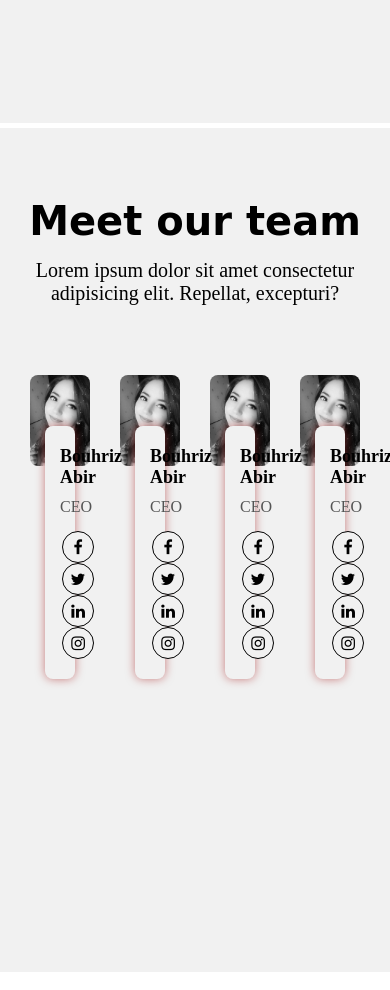
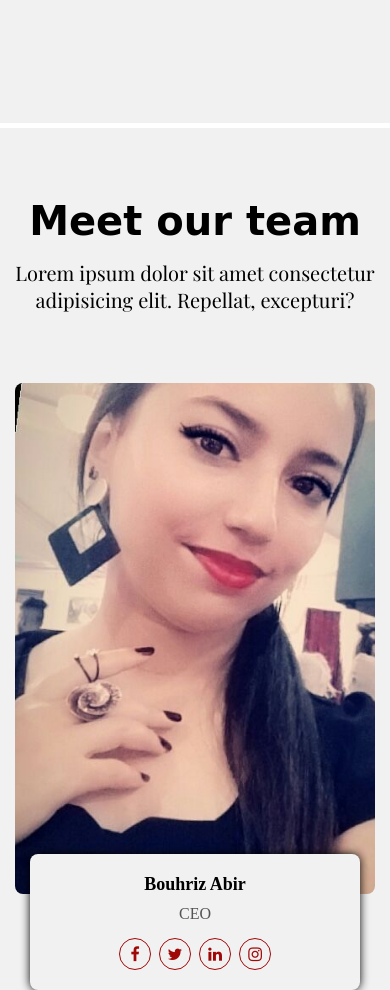
Before and after one commit to Abir-Bouhriz/Suit-Store-Site, a plain HTML site: page about.html in a window 390 px wide. Shown: the part 800-1790 px from the top of the page. Drawn offline with nearby package versions, Linux system fonts and the light colour scheme; a web font is replaced by a local one.

Commit message:
our team

```diff
--- a/about.html
+++ b/about.html
@@ -66,7 +66,7 @@
             <div class="team-row">
                 <div class="team-items">
                     <div class="team-item">
-                        <img src="image/person2.png" alt="team">
+                        <img src="image/me.png" alt="team">
                         <div class="team-inner">
                             <div class="team-info">
                                 <h5>Bouhriz Abir</h5>
@@ -81,7 +81,7 @@
                         </div>
                     </div>
                     <div class="team-item">
-                        <img src="image/person2.png" alt="team">
+                        <img src="image/me.png" alt="team">
                         <div class="team-inner">
                             <div class="team-info">
                                 <h5>Bouhriz Abir</h5>
@@ -96,7 +96,7 @@
                         </div>
                     </div>
                     <div class="team-item">
-                        <img src="image/person2.png" alt="team">
+                        <img src="image/me.png" alt="team">
                         <div class="team-inner">
                             <div class="team-info">
                                 <h5>Bouhriz Abir</h5>
@@ -111,7 +111,7 @@
                         </div>
                     </div>
                     <div class="team-item">
-                        <img src="image/person2.png" alt="team">
+                        <img src="image/me.png" alt="team">
                         <div class="team-inner">
                             <div class="team-info">
                                 <h5>Bouhriz Abir</h5>
--- a/script.js
+++ b/script.js
@@ -15,7 +15,7 @@
 
 //navbar links
 const navbar = document.querySelector(".navbar");
-      a=navbar.querySelectorAll("a");
+      a = navbar.querySelectorAll("a");
 
       a.forEach(function (element) {
           element.addEventListener("click",function(){
--- a/style.css
+++ b/style.css
@@ -200,7 +200,7 @@ body{
 .team-section{
     background-color: #f1f1f1;
     min-height: 100vh;
-    padding: 70px 15px;
+    padding: 70px 15px 30px;
     margin-top: 5px;
 }
 
@@ -231,6 +231,8 @@ body{
     font-size: 20px;
     text-align: center;
     margin: 15px 0 0;
+
+    font-family: 'Playfair Display', serif;
 }
 
 .team-section .team-items{
@@ -245,6 +247,7 @@ body{
     flex-basis: calc(25% - 30px);
     max-width: calc(25% - 30px);
     transition: all .5s ease;
+    margin-bottom: 40px;
 }
 
 .team-section .team-items .team-item img{
@@ -264,7 +267,7 @@ body{
     text-align: center;
     padding: 20px 15px;
     border-radius: 8px;
-    box-shadow: 0 0 10px rgb(160, 7, 7, 0.5);
+    box-shadow: 0 0 10px #000;
     transition: all .5s ease;
     margin-top: -40px;
 }
@@ -300,17 +303,17 @@ body{
     height: 32px;
     width: 32px;
     background-color: #f1f1f1;
-    color: #000;
+    color: rgb(160, 7, 7);
     border-radius: 50%;
-    border: 1px solid #000;
+    border: 1px solid rgb(160, 7, 7);
     margin: 0 2px;
     text-align: center;
     line-height: 32px;
     font-size: 16px;
+    transition: all .5 ease;
 }
 .team-section .team-items .team-item .team-inner .team-info .social-links a:hover{
-    color: rgb(160, 7, 7);
-    border: 1px solid rgb(160, 7, 7);
+    box-shadow: 0 0 10px rgb(160, 7, 7);
 }
 /*end of our team*/
 
@@ -331,6 +334,17 @@ body{
         width: 100%;
         padding: 50px;
     }
+    .team-section .team-items .team-item{
+        flex-basis: calc(50% - 30px);
+        min-width: calc(50% - 30px);
+    }
+}
+
+@media screen and (max-width:767px){
+    .team-section .team-items .team-item{
+        flex-basis: calc(1000%);
+        min-width: calc(100%);
+    }
 }
 
 @media screen and (max-width:600px){
```
Also changed, not shown: image/me.png (added), image/person2.jpg (added), image/person2.png (deleted).
